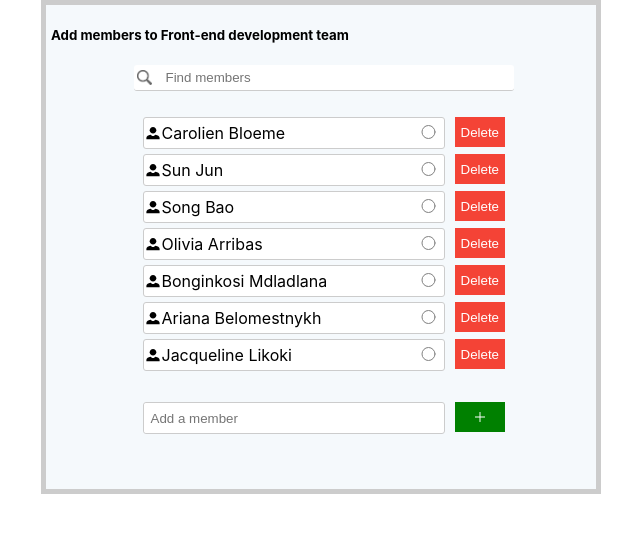
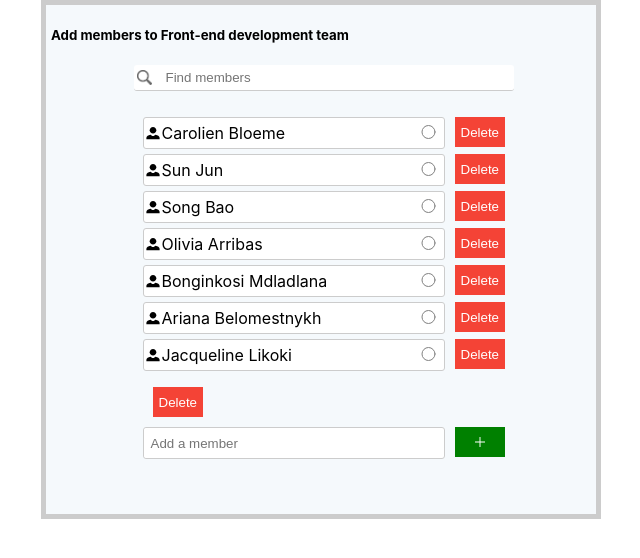
Before and after one commit to AzizaAlSayed/MemberListReact, a React (Create React App) app: page / in a window 1280 px wide. Shown: the top 558 px of the page, without its empty margins (319-959 px from the left). Built offline with nearby package versions, Linux system fonts and the light colour scheme.

Commit message:
delete members

```diff
--- a/src/App.css
+++ b/src/App.css
@@ -91,6 +91,16 @@
   margin-left: 10px;
 }
 
+.ButtonDeleteMembers {
+  background-color: #f44336;
+  color: white;
+  border: none;
+  width: 50px;
+  height: 30px;
+  justify-content: center;
+  margin-left: 10px;
+}
+
 .AddInput {
   background-color: #ffffff;
   border: none;
--- /dev/null
+++ b/src/components/deleteMembers.js
@@ -0,0 +1,6 @@
+
+export default function DeleteMembers({ onDeleteMembers }) {
+    return (
+        <button type="button" className="ButtonDeleteMembers" onClick={() => onDeleteMembers()}> Delete </button>
+    );
+}
--- a/src/components/member.js
+++ b/src/components/member.js
@@ -1,8 +1,8 @@
-import { useState } from "react";
-
-export default function Member({ id, name, onDelete }) {
-    const [isActive, setActive] = useState(false);
-
+export default function Member({ id, name, onDelete, isActive, setActivation, deleteMember }) {
+    function onCheckDelete() {
+        // setActivation(!isActive);
+        deleteMember(id);
+    }
     return (
         <div key={id} className="FlexDisplay">
             <div class="Members">
@@ -18,11 +18,12 @@ export default function Member({ id, name, onDelete }) {
                     <p key={id}>{name}</p>
                 </div>
                 <div className="MemberPadding">
-                    <button type="button" className={isActive ? "CheckIconMember ButtonCheckMember" : "ButtonCheckMember CyrcleIconMember"} onClick={() => setActive(!isActive)}>
+                    <button type="button" className={isActive ? "CheckIconMember ButtonCheckMember" : "ButtonCheckMember CyrcleIconMember"}
+                        onClick={() => onCheckDelete()}>
                     </button>
                 </div>
             </div>
-            <button id="delet_m7" type="button" className="ButtonDeleteMember" onClick={() => onDelete(id)}> Delete
+            <button type="button" className="ButtonDeleteMember" onClick={() => onDelete(id)}> Delete
             </button>
         </div>
     );
--- a/src/components/memberList.js
+++ b/src/components/memberList.js
@@ -1,9 +1,32 @@
+import { useState } from "react";
 import Member from "./member";
-export default function MemberList({ members, onDeleteMember }) {
-  const membersList = members.map(member =>
-    <Member key={member.id} id={member.id} name={member.name} onDelete={onDeleteMember}></Member>)
-    ;
+import DeleteMembers from './deleteMembers';
+
+export default function MemberList({ members, onDeleteMember}) {
+  const [isActive, setActive] = useState(false);
+  const [memberList, setMemberList] = useState(members);
+  const membersList = memberList.map(member =>
+    <Member key={member.id} id={member.id} name={member.name} onDelete={onDeleteMember} isActive={isActive} setActivation={() => setActive(!isActive)} deleteMember={addCheckMemberDelete}></Member>);
+
+  let deleteMembersArray = [];
+
+  function handleDeleteMembers() {
+    setMemberList(memberList.filter(member => !(deleteMembersArray.includes(member.id))));
+    deleteMembersArray = [];
+  }
+
+  function addCheckMemberDelete(id) {
+    if (!deleteMembersArray.includes(id))
+      deleteMembersArray.push(id);
+    else {
+      deleteMembersArray.splice(deleteMembersArray.indexOf(id), 1);
+    }
+  }
+
   return (
-    <p> {membersList} </p>
+    <div>
+      <p> {membersList} </p>
+      <DeleteMembers onDeleteMembers={handleDeleteMembers} />
+    </div>
   );
 }
```
